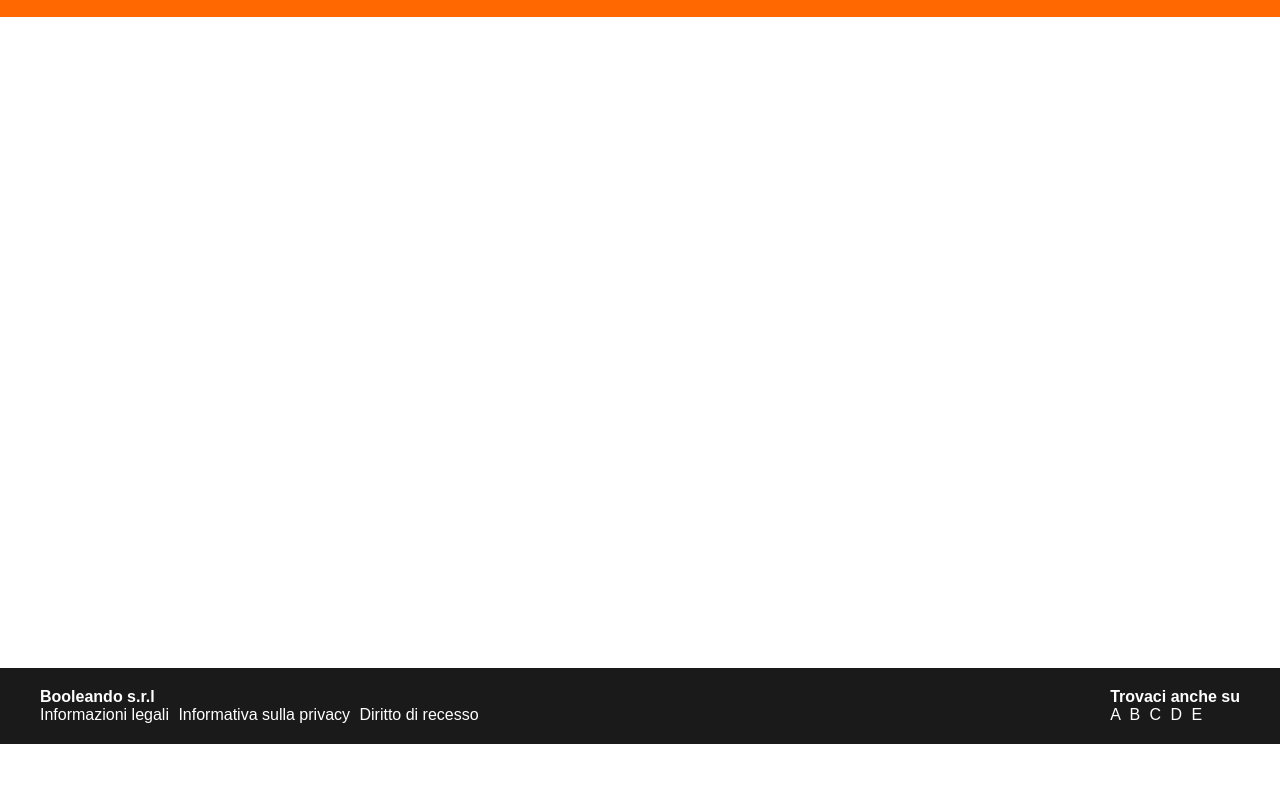
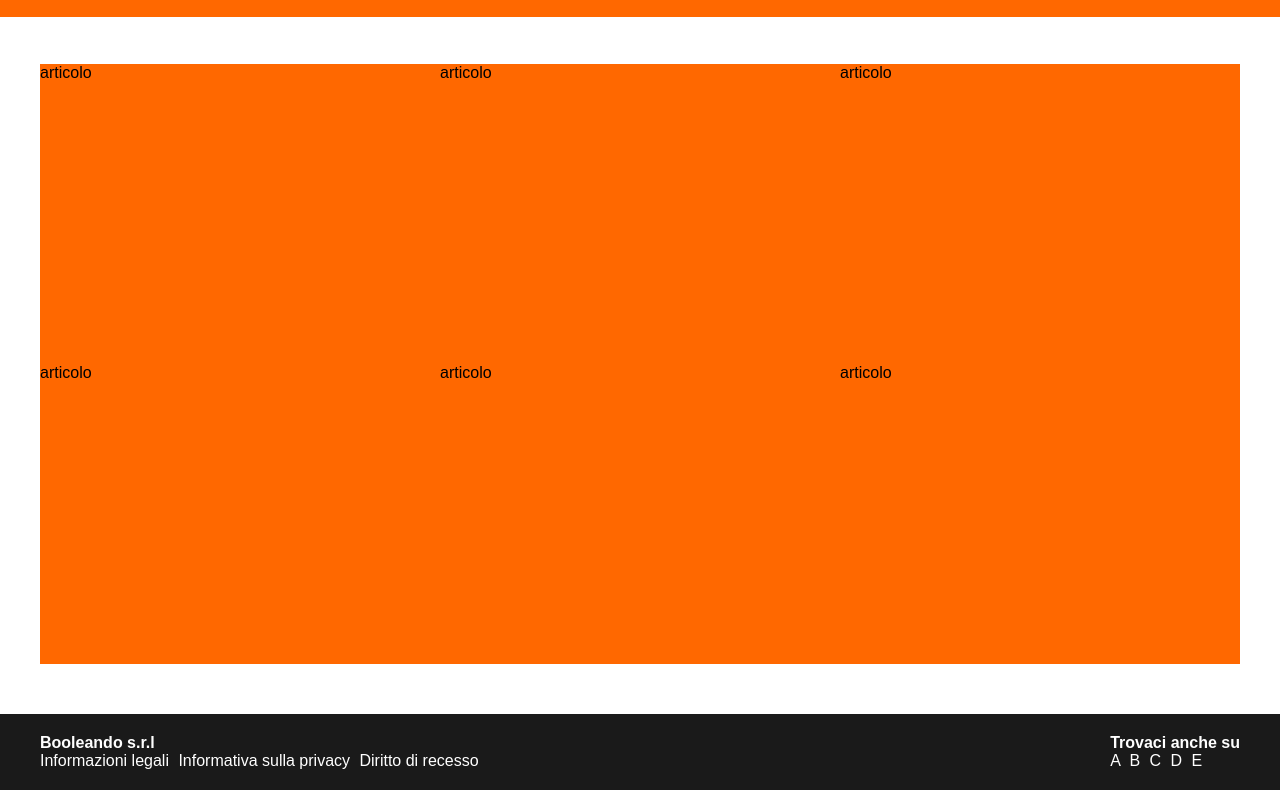
Before and after one commit to EnricoClem/html-css-boolando, a plain HTML site: page index.html in a window 1280 px wide. Shown: the part 56-846 px from the top of the page. Before the commit the page ends 800 px from the top, so only its background shows below. Drawn offline with Linux system fonts and the light colour scheme.

Commit message:
SETTING - organizing main blocks

```diff
--- a/app.css
+++ b/app.css
@@ -49,8 +49,6 @@ header {
 
 footer {
     background-color: #1a1a1a;
-    position: absolute;
-    bottom: 0px;
     width: 100%;
 }
 
@@ -63,3 +61,15 @@ footer {
 .logo-header {
     width: 130px;
 }
+
+/* MAIN */
+
+.container-items {
+    padding: 120px 0 50px 0;
+}
+
+.item {
+    width: calc(100% / 3);
+    background-color: #ff6800;
+    height: 300px;
+}
--- a/index.html
+++ b/index.html
@@ -42,6 +42,48 @@
             </div>
         </div>
     </header>
+
+    <!-- MAIN -->
+    <main>
+        <div class="container-items">
+        <section>
+            <div class="row">
+
+                <!-- Articolo 1 -->
+                <div class="item">
+                    articolo
+                </div>
+
+                <!-- Articolo 2 -->
+                <div class="item">
+                    articolo
+                </div>
+
+                <!-- Articolo 3 -->
+                <div class="item">
+                    articolo
+                </div>
+
+                <!-- Articolo 4 -->
+                <div class="item">
+                    articolo
+                </div>
+
+                <!-- Articolo 5 -->
+                <div class="item">
+                    articolo
+                </div>
+
+                <!-- Articolo 6 -->
+                <div class="item">
+                    articolo
+                </div>
+
+            </div>
+        </section>
+
+        </div>
+    </main>
 
     <!-- FOOTER -->
     <footer>
```
